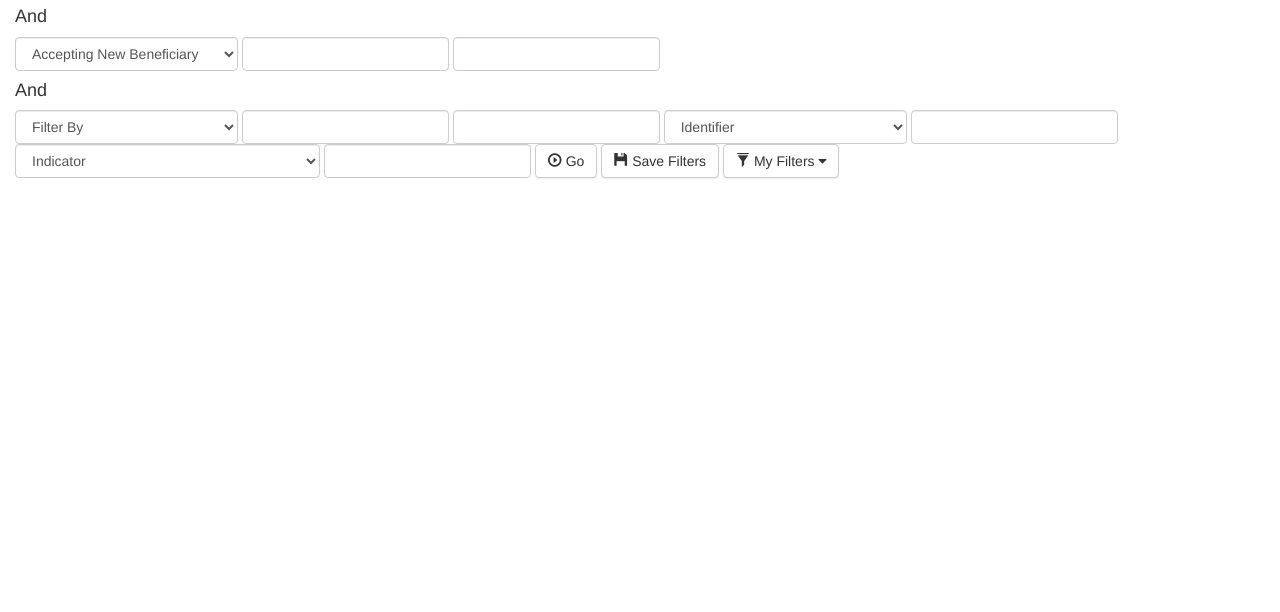
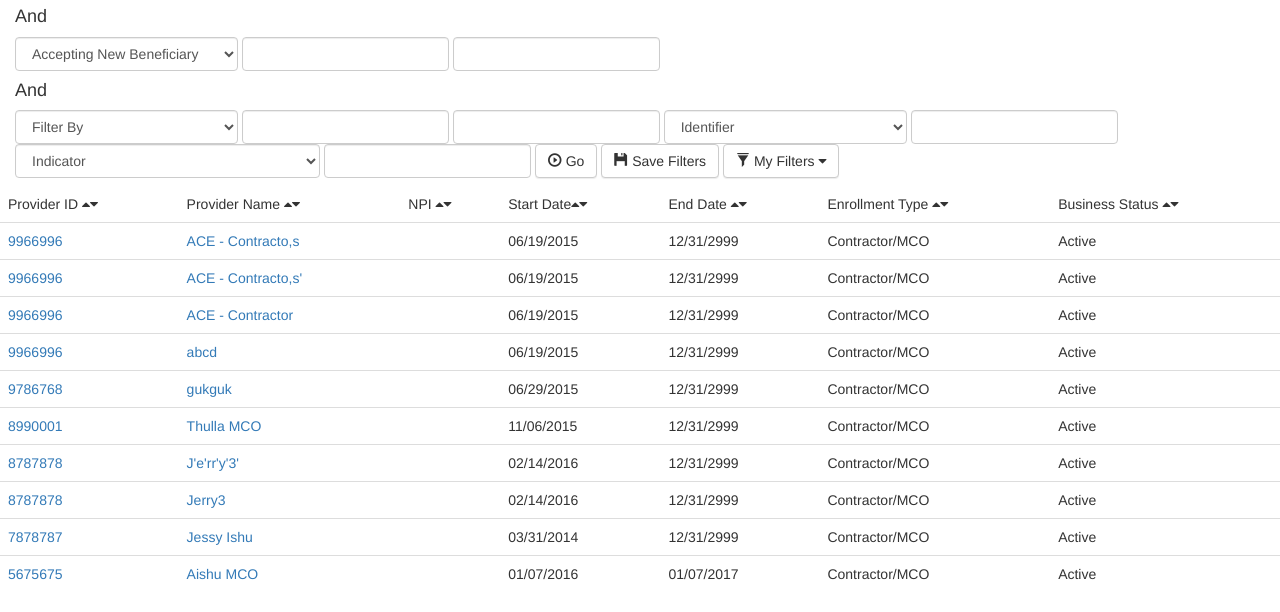
Before and after one commit to danieldanielecki/cnsi, a plain HTML site: page index.html in a window 1280 px wide. Shown: the part 321-933 px from the top of the page. Before the commit the page ends 800 px from the top, so only its background shows below. Drawn offline with Linux system fonts and the light colour scheme.

Commit message:
Add display data div

```diff
--- a/index.html
+++ b/index.html
@@ -137,9 +137,11 @@
             <li><a role="button" href="#">Provider List</a></li>
         </ul>
 
+        <!-- Close button above main section. -->
+        <button type="button" class="btn btn-default" aria-label="Close"><span class="glyphicon glyphicon-remove-sign" aria-hidden="true"></span> Close</button>
+
         <!-- Main content. -->
         <section role="main">
-            <button type="button" class="btn btn-default" aria-label="Close"><span class="glyphicon glyphicon-remove-sign" aria-hidden="true"></span> Close</button>
             <div class="provider-list">
                 <h4><span class="glyphicon glyphicon-th" aria-hidden="true"></span> Provider List <span class="glyphicon glyphicon-chevron-up"></span></h4>
 
@@ -344,7 +346,111 @@
 
                 <!-- Display data. -->
                 <div class="display-data">
-
+                    <table class="table">
+                        <thead>
+                            <tr>
+                                <td>Provider ID <span class="fa fa-caret-up" aria-hidden="true"></span><span class="fa fa-caret-down" aria-hidden="true"></span></td>
+                                <td>Provider Name <span class="fa fa-caret-up" aria-hidden="true"></span><span class="fa fa-caret-down" aria-hidden="true"></span></td>
+                                <td>NPI <span class="fa fa-caret-up" aria-hidden="true"></span><span class="fa fa-caret-down" aria-hidden="true"></span></td>
+                                <td>Start Date<span class="fa fa-caret-up" aria-hidden="true"></span><span class="fa fa-caret-down" aria-hidden="true"></span></td>
+                                <td>End Date <span class="fa fa-caret-up" aria-hidden="true"></span><span class="fa fa-caret-down" aria-hidden="true"></span></td>
+                                <td>Enrollment Type <span class="fa fa-caret-up" aria-hidden="true"></span><span class="fa fa-caret-down" aria-hidden="true"></span></td>
+                                <td>Business Status <span class="fa fa-caret-up" aria-hidden="true"></span><span class="fa fa-caret-down" aria-hidden="true"></span></td>
+                            </tr>
+                        </thead>
+                        <tbody>
+                            <tr>
+                                <td><a href="#">9966996</a></td>
+                                <td><a href="#">ACE - Contracto,s</a></td>
+                                <td></td>
+                                <td>06/19/2015</td>
+                                <td>12/31/2999</td>
+                                <td>Contractor/MCO</td>
+                                <td>Active</td>
+                            </tr>
+                            <tr>
+                                <td><a href="#">9966996</a></td>
+                                <td><a href="#">ACE - Contracto,s'</a></td>
+                                <td></td>
+                                <td>06/19/2015</td>
+                                <td>12/31/2999</td>
+                                <td>Contractor/MCO</td>
+                                <td>Active</td>
+                            </tr>
+                            <tr>
+                                <td><a href="#">9966996</a></td>
+                                <td><a href="#">ACE - Contractor</a></td>
+                                <td></td>
+                                <td>06/19/2015</td>
+                                <td>12/31/2999</td>
+                                <td>Contractor/MCO</td>
+                                <td>Active</td>
+                            </tr>
+                            <tr>
+                                <td><a href="#">9966996</a></td>
+                                <td><a href="#">abcd</a></td>
+                                <td></td>
+                                <td>06/19/2015</td>
+                                <td>12/31/2999</td>
+                                <td>Contractor/MCO</td>
+                                <td>Active</td>
+                            </tr>
+                            <tr>
+                                <td><a href="#">9786768</a></td>
+                                <td><a href="#">gukguk</a></td>
+                                <td></td>
+                                <td>06/29/2015</td>
+                                <td>12/31/2999</td>
+                                <td>Contractor/MCO</td>
+                                <td>Active</td>
+                            </tr>
+                            <tr>
+                                <td><a href="#">8990001</a></td>
+                                <td><a href="#">Thulla MCO</a></td>
+                                <td></td>
+                                <td>11/06/2015</td>
+                                <td>12/31/2999</td>
+                                <td>Contractor/MCO</td>
+                                <td>Active</td>
+                            </tr>
+                            <tr>
+                                <td><a href="#">8787878</a></td>
+                                <td><a href="#">J'e'rr'y'3'</a></td>
+                                <td></td>
+                                <td>02/14/2016</td>
+                                <td>12/31/2999</td>
+                                <td>Contractor/MCO</td>
+                                <td>Active</td>
+                            </tr>
+                            <tr>
+                                <td><a href="#">8787878</a></td>
+                                <td><a href="#">Jerry3</a></td>
+                                <td></td>
+                                <td>02/14/2016</td>
+                                <td>12/31/2999</td>
+                                <td>Contractor/MCO</td>
+                                <td>Active</td>
+                            </tr>
+                            <tr>
+                                <td><a href="#">7878787</a></td>
+                                <td><a href="#">Jessy Ishu</a></td>
+                                <td></td>
+                                <td>03/31/2014</td>
+                                <td>12/31/2999</td>
+                                <td>Contractor/MCO</td>
+                                <td>Active</td>
+                            </tr>
+                            <tr>
+                                <td><a href="#">5675675</a></td>
+                                <td><a href="#">Aishu MCO</a></td>
+                                <td></td>
+                                <td>01/07/2016</td>
+                                <td>01/07/2017</td>
+                                <td>Contractor/MCO</td>
+                                <td>Active</td>
+                            </tr>
+                        </tbody>
+                    </table>
                 </div>
 
                 <!-- Bottom of Provider List. -->
```
